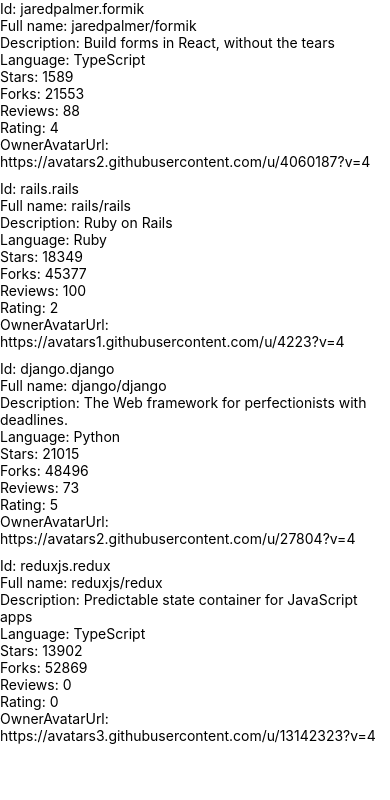
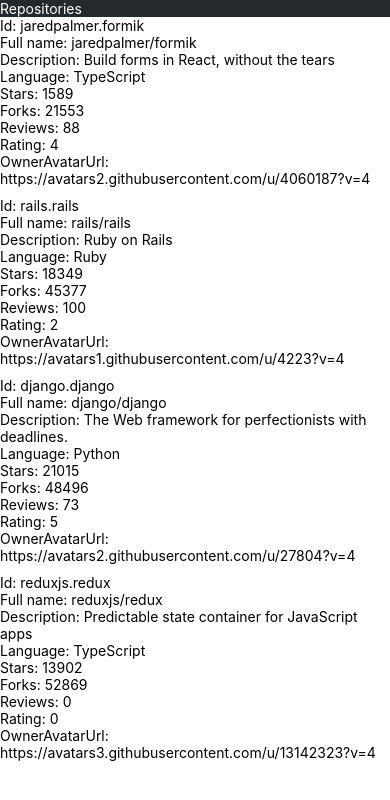
Before and after one commit to clintam123/fullstackopen-react-native, a React Native app in the folder rate-repository-app/: screen / in a window 390 px wide. Shown: the top 800 px of the page. Built offline with nearby package versions, Linux system fonts and the light colour scheme.

Commit message:
Exercise 10.4

```diff
--- /dev/null
+++ b/rate-repository-app/src/components/AppBar.jsx
@@ -0,0 +1,24 @@
+import React from "react";
+import { View, StyleSheet, Text } from "react-native";
+import Constants from "expo-constants";
+
+import theme from "../theme";
+import AppBarTab from "./AppBarTab";
+
+const styles = StyleSheet.create({
+  flexContainer: {
+    paddingTop: Constants.statusBarHeight,
+    backgroundColor: theme.colors.appBar,
+    display: "flex",
+  },
+});
+
+const AppBar = () => {
+  return (
+    <View style={styles.flexContainer}>
+      <AppBarTab text={"Repositories"} />
+    </View>
+  );
+};
+
+export default AppBar;
--- /dev/null
+++ b/rate-repository-app/src/components/AppBarTab.jsx
@@ -0,0 +1,20 @@
+import React from "react";
+import { StyleSheet, Pressable } from "react-native";
+
+import Text from "./Text";
+
+const styles = StyleSheet.create({
+  flexItem: {
+    color: "white",
+  },
+});
+
+const AppBarTab = ({ text }) => {
+  return (
+    <Pressable onPress={() => console.log("Press")}>
+      <Text style={styles.flexItem}>{text}</Text>
+    </Pressable>
+  );
+};
+
+export default AppBarTab;
--- a/rate-repository-app/src/components/Main.jsx
+++ b/rate-repository-app/src/components/Main.jsx
@@ -1,12 +1,11 @@
 import React from "react";
-import Constants from "expo-constants";
 import { StyleSheet, View } from "react-native";
 
 import RepositoryList from "./RepositoryList";
+import AppBar from "./AppBar";
 
 const styles = StyleSheet.create({
   container: {
-    marginTop: Constants.statusBarHeight,
     flexGrow: 1,
     flexShrink: 1,
   },
@@ -15,6 +14,7 @@
 const Main = () => {
   return (
     <View style={styles.container}>
+      <AppBar />
       <RepositoryList />
     </View>
   );
--- a/rate-repository-app/src/components/RepositoryItem.jsx
+++ b/rate-repository-app/src/components/RepositoryItem.jsx
@@ -17,7 +17,7 @@
   return (
     <>
       {Object.values(item).map((e, index) => (
-        <Text>
+        <Text key={index}>
           {properties[index]}: {e}
         </Text>
       ))}
--- /dev/null
+++ b/rate-repository-app/src/components/Text.jsx
@@ -0,0 +1,40 @@
+import React from "react";
+import { Text as NativeText, StyleSheet } from "react-native";
+
+import theme from "../theme";
+
+const styles = StyleSheet.create({
+  text: {
+    color: theme.colors.textPrimary,
+    fontSize: theme.fontSizes.body,
+    fontFamily: theme.fonts.main,
+    fontWeight: theme.fontWeights.normal,
+  },
+  colorTextSecondary: {
+    color: theme.colors.textSecondary,
+  },
+  colorPrimary: {
+    color: theme.colors.primary,
+  },
+  fontSizeSubheading: {
+    fontSize: theme.fontSizes.subheading,
+  },
+  fontWeightBold: {
+    fontWeight: theme.fontWeights.bold,
+  },
+});
+
+const Text = ({ color, fontSize, fontWeight, style, ...props }) => {
+  const textStyle = [
+    styles.text,
+    color === "textSecondary" && styles.colorTextSecondary,
+    color === "primary" && styles.colorPrimary,
+    fontSize === "subheading" && styles.fontSizeSubheading,
+    fontWeight === "bold" && styles.fontWeightBold,
+    style,
+  ];
+
+  return <NativeText style={textStyle} {...props} />;
+};
+
+export default Text;
--- /dev/null
+++ b/rate-repository-app/src/theme.js
@@ -0,0 +1,21 @@
+const theme = {
+  colors: {
+    textPrimary: "#24292e",
+    textSecondary: "#586069",
+    primary: "#0366d6",
+    appBar: "#24292e",
+  },
+  fontSizes: {
+    body: 14,
+    subheading: 16,
+  },
+  fonts: {
+    main: "System",
+  },
+  fontWeights: {
+    normal: "400",
+    bold: "700",
+  },
+};
+
+export default theme;
```
